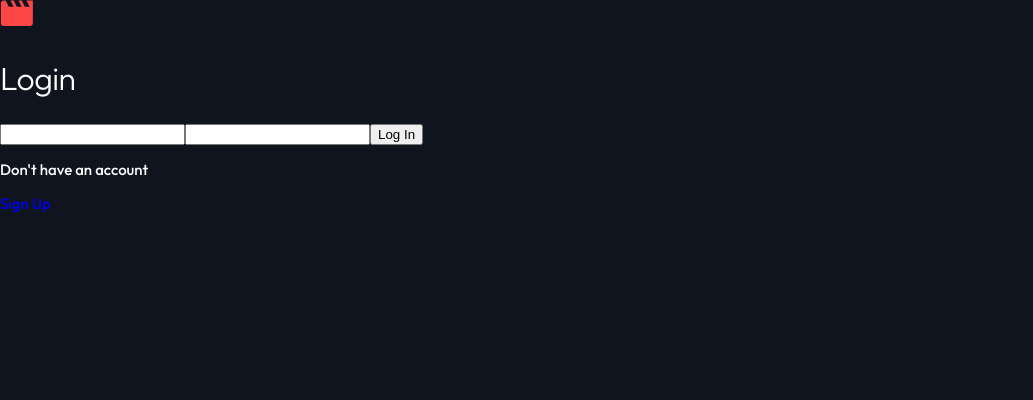
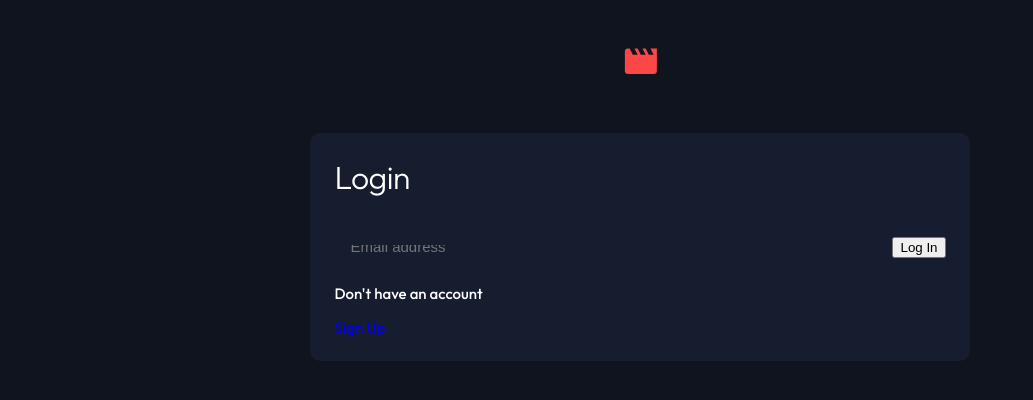
Before and after one commit to TomasScerbak/entertainment-web-app, a React (Create React App) app: page /login in a window 1280 px wide. Shown: the top 400 px of the page, without its empty margins (0-1033 px from the left). Built offline with nearby package versions, Linux system fonts and the light colour scheme; no server answers.

Commit message:
working on login page and changing placeholder size of search component

```diff
--- a/src/components/UI/SearchBar.module.css
+++ b/src/components/UI/SearchBar.module.css
@@ -15,6 +15,7 @@
   color: var(--white);
   margin-left: 1.6rem;
   caret-color: var(--color-red);
+  padding: 1rem;
 }
 
 .search-icon {
@@ -34,6 +35,10 @@
     font-size: 2.4rem;
   }
 
+  .search::placeholder {
+    font-size: 2.4rem;
+  }
+
   .search-icon {
     width: 3.2rem;
     height: 3.2rem;
--- a/src/components/pages/LoginPage.jsx
+++ b/src/components/pages/LoginPage.jsx
@@ -4,6 +4,8 @@ import { useState } from "react";
 import { Link } from "react-router-dom";
 
 import Logo from "../../assets/logo.svg";
+
+import classes from "../pages/LoginPage.module.css";
 
 const LoginPage = () => {
   const [email, setEmail] = useState();
@@ -26,13 +28,20 @@ const LoginPage = () => {
 
   return (
     <section>
+      <Link className={classes["card-logo"]} to="/">
         <img src={Logo} alt="logo" />
-      <div>
+      </Link>
+      <div className={classes["card-wrapper"]}>
+        <div className={classes.card}>
           <header>
             <h1>Login</h1>
           </header>
           <form onSubmit={handleLogin}>
-          <input onChange={(e) => setEmail(e.target.value)} type="email" />
+            <input
+              placeholder="Email address"
+              onChange={(e) => setEmail(e.target.value)}
+              type="email"
+            />
             <input
               onChange={(e) => setPassword(e.target.value)}
               type="password"
@@ -44,6 +53,7 @@ const LoginPage = () => {
             <Link to="/signup">Sign Up</Link>
           </footer>
         </div>
+      </div>
     </section>
   );
 };
--- /dev/null
+++ b/src/components/pages/LoginPage.module.css
@@ -0,0 +1,20 @@
+.card-logo {
+  display: flex;
+  justify-content: center;
+  margin: 4.8rem 17.2rem 5.8rem;
+}
+
+.card-wrapper {
+  background-color: var(--color-black);
+  display: flex;
+  flex-direction: column;
+  justify-content: center;
+  align-items: center;
+}
+
+.card {
+  margin: 0 2.4rem;
+  background-color: var(--very-dark-blue);
+  border-radius: 10px;
+  padding: 2.4rem;
+}
--- a/src/index.css
+++ b/src/index.css
@@ -37,6 +37,7 @@ h1 {
   font-weight: 300;
   letter-spacing: -0.5px;
   color: var(--white);
+  margin: 0 0 4rem 0;
 }
 
 h2 {
@@ -71,3 +72,25 @@ a {
 span {
   margin-right: 0.6rem;
 }
+
+input {
+  border: none;
+  outline: none;
+  background-color: transparent;
+  -webkit-appearance: none;
+  -moz-appearance: none;
+  -moz-appearance: none;
+  appearance: none;
+  padding: 0 0 1.8rem 1.6rem;
+  width: 27.9rem;
+  height: 2.4rem;
+}
+
+input::placeholder {
+  font-size: 1.5rem;
+  font-weight: 300;
+}
+
+input:focus::placeholder {
+  color: transparent;
+}
```
Lines whose indentation alone changed are shown as unchanged.
